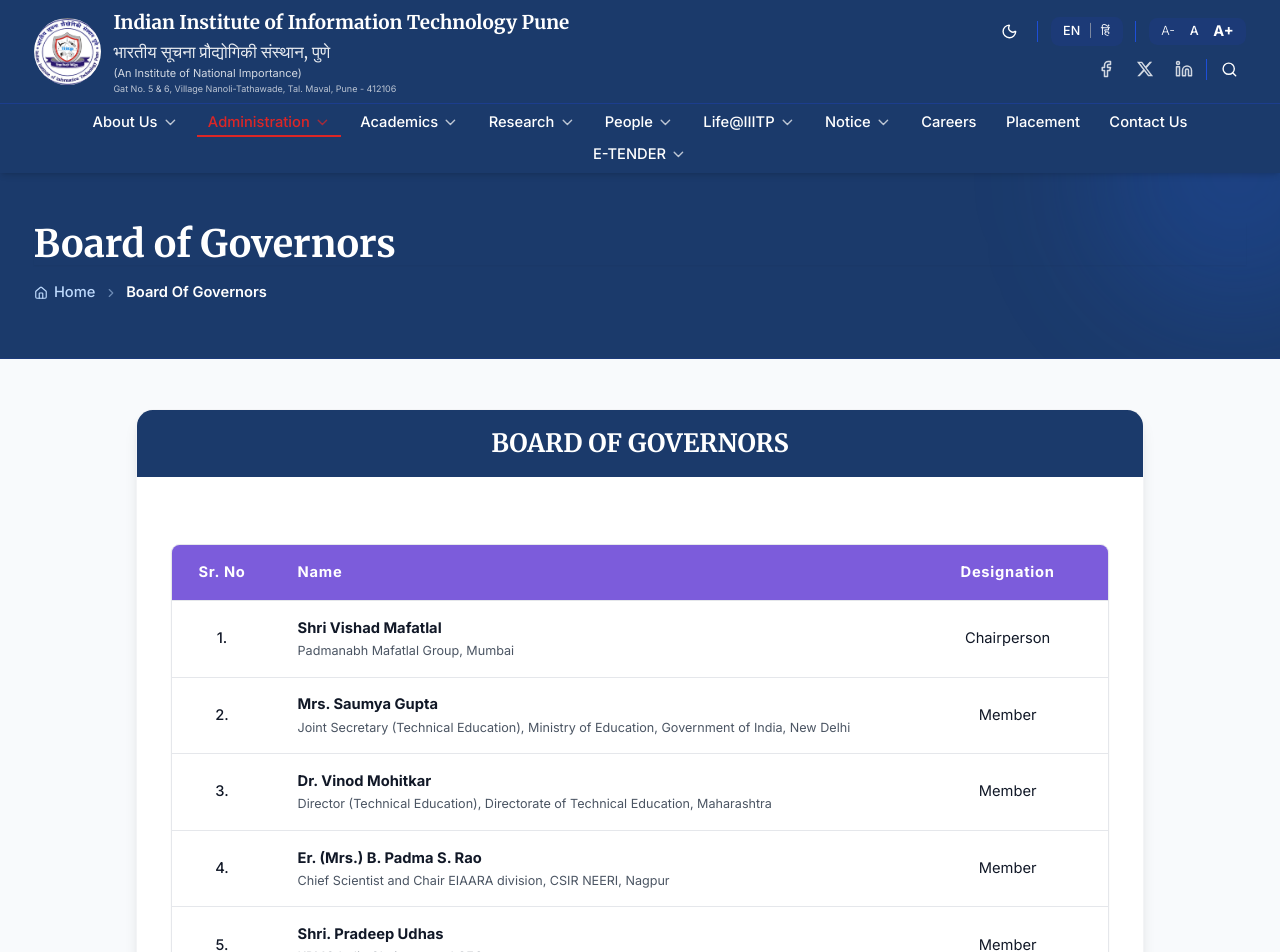
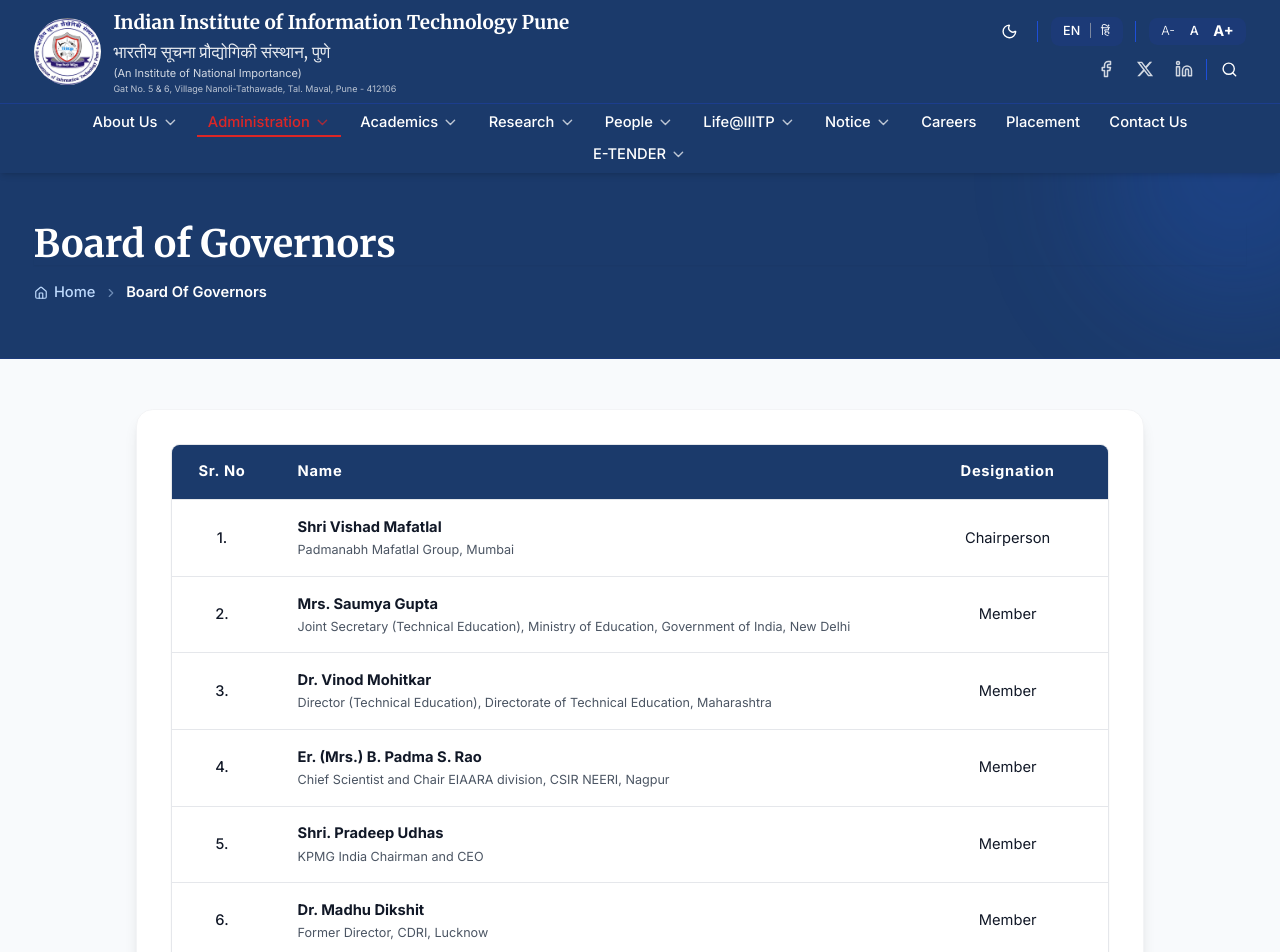
Before and after one commit to iiitp-official/website, a React (Vite) app: page /administration/board-of-governors in a window 1280 px wide. Shown: the top 952 px of the page. Built offline with nearby package versions, Linux system fonts and the light colour scheme.

Commit message:
Refactor Board of Governors page layout and update table header color to theme primary blue

```diff
--- a/src/components/shared/CommitteeTable.jsx
+++ b/src/components/shared/CommitteeTable.jsx
@@ -2,9 +2,9 @@ import React from 'react';
 
 const CommitteeTable = ({ data }) => {
   return (
-    <div className="overflow-x-auto rounded-lg border border-gray-200 dark:border-gray-700 shadow-sm mt-8">
+    <div className="overflow-x-auto rounded-lg border border-gray-200 dark:border-gray-700 shadow-sm">
       <table className="min-w-full divide-y divide-gray-200 dark:divide-gray-700">
-        <thead className="bg-[#7c5cdb]">
+        <thead className="bg-primary dark:bg-primary/95">
           <tr>
             <th scope="col" className="px-6 py-4 text-center text-sm font-bold text-white tracking-wider w-24">
               Sr. No
--- a/src/pages/BoardOfGovernorsPage.jsx
+++ b/src/pages/BoardOfGovernorsPage.jsx
@@ -26,11 +26,6 @@ const BoardOfGovernorsPage = () => {
       <PageHeader title="Board of Governors" />
       <div className="max-w-5xl mx-auto px-4 sm:px-6 lg:px-8 py-12">
         <div className="bg-white dark:bg-surface-dark rounded-2xl shadow-lg border border-gray-100 dark:border-gray-800 overflow-hidden">
-          <div className="bg-primary dark:bg-primary-dark px-6 py-4">
-            <h2 className="text-2xl font-bold text-center text-white uppercase">
-              Board of Governors
-            </h2>
-          </div>
           <div className="p-6 md:p-8">
             <CommitteeTable data={data} />
           </div>
```
